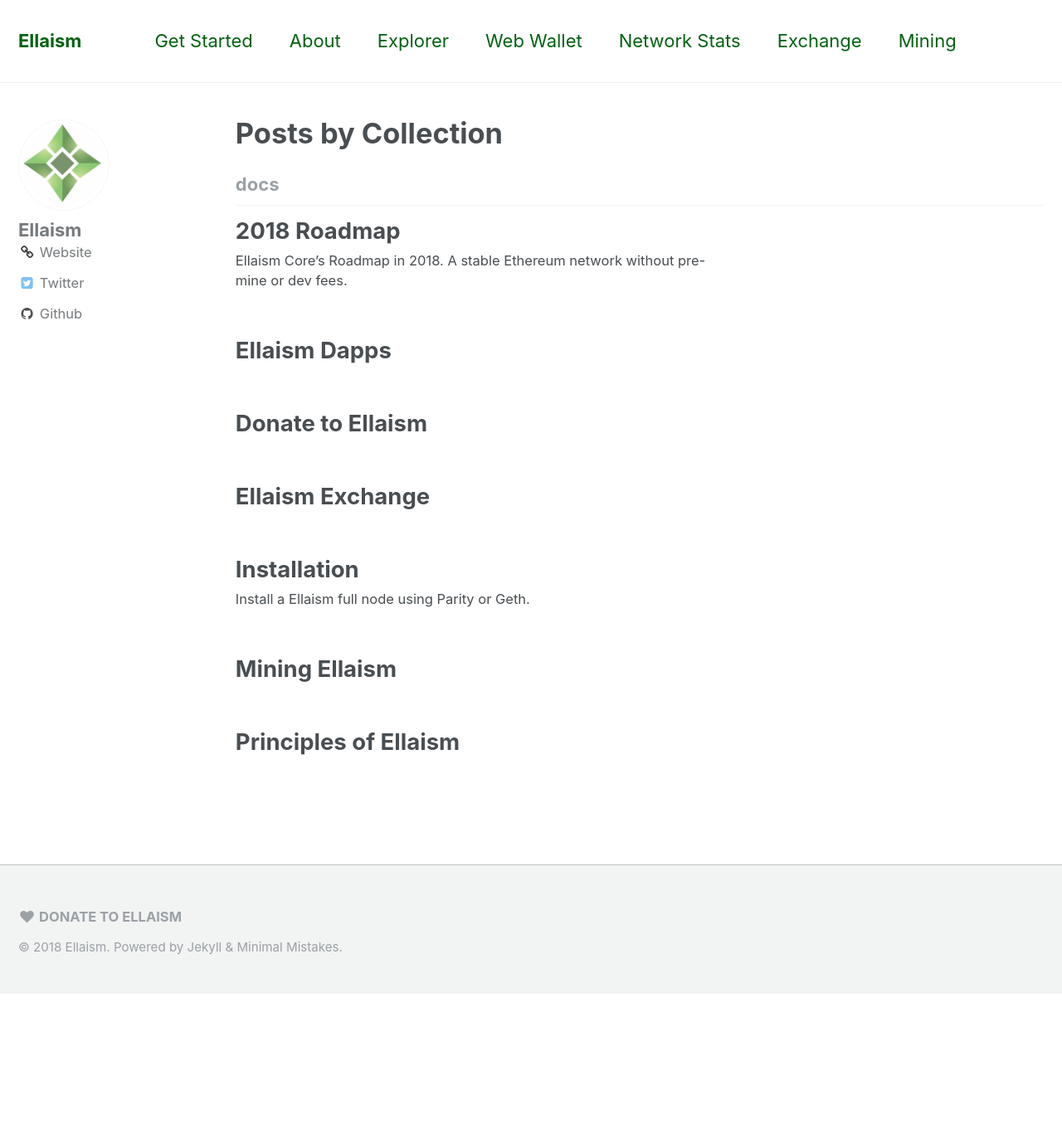
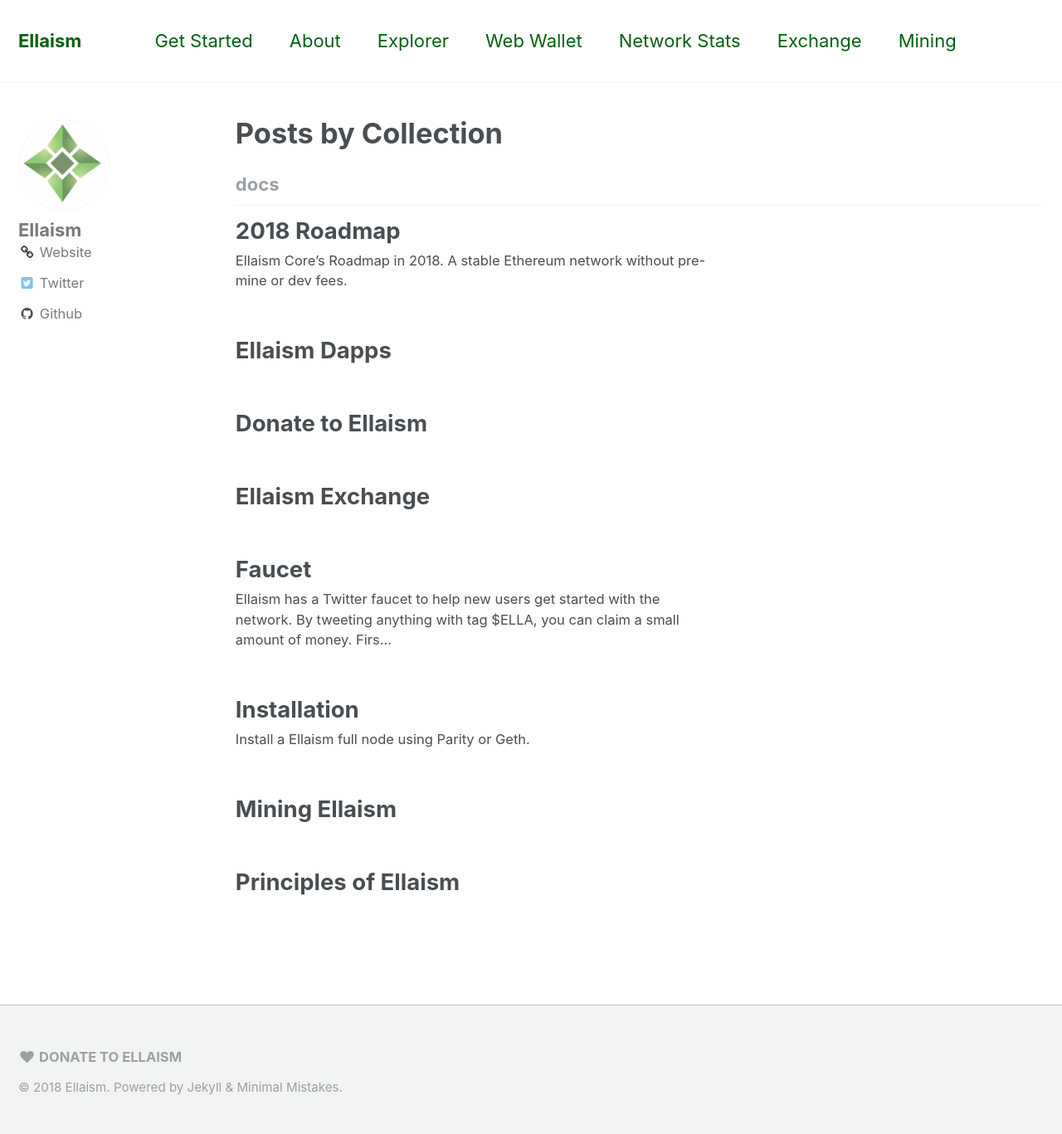
Before and after one commit to ellaism/ellaism.org, a Jekyll site: the page built from _pages/collection-archive.html, in a window 1280 px wide. Shown: the whole page at 83% size. Built offline with Jekyll 4.4.1, drawn with Linux system fonts in a browser that asks for light colours; before the commit the page ends 1198 px from its top, so only the background shows below that.

Commit message:
Add faucet documentation

```diff
--- a/_data/navigation.yml
+++ b/_data/navigation.yml
@@ -43,6 +43,8 @@
         url: /principles/
       - title: "Dapps"
         url: /dapps/
+      - title: "Faucet"
+        url: /faucet/
 
   - title: Meta
     children:
--- /dev/null
+++ b/_docs/faucet.md
@@ -0,0 +1,7 @@
+---
+title: "Faucet"
+permalink: /faucet/
+modified: 2018-02-21
+---
+
+Ellaism has a Twitter faucet to help new users get started with the network. By tweeting anything with tag $ELLA, you can claim a small amount of money. First, get your Tweet ID, with a url like `https://twitter.com/ellaismcore/status/958926185991254016` the Tweet ID is the digits in the end `958926185991254016`. Then, go to the Ellaism discord. In `#ask-ella-bot` channel, send a message `!faucet claim <tweet id> <destination address>`. For example, `!faucet claim 958926462907658241 0xe9C2d958E6234c862b4AfBD75b2fd241E9556303`. The bot will then send you 1/2000 of the current balance in faucet, or 0.1 ELLA, whichever is lower. If you want to donate to the faucet, the address is [0x231ea5595788f704522c630a22c0b7cc49318ef6](https://explorer.ellaism.org/addr/0x231ea5595788f704522c630a22c0b7cc49318ef6).
```
